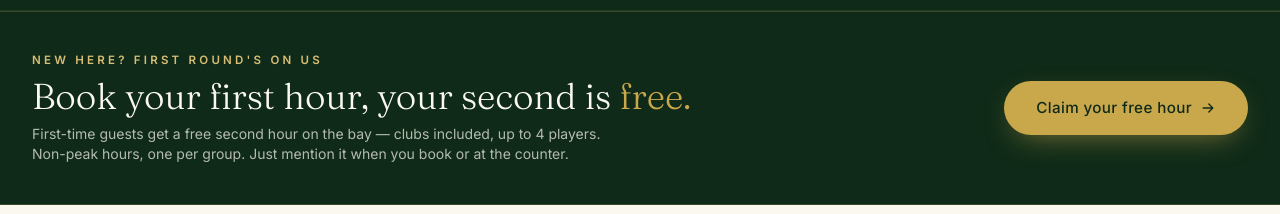
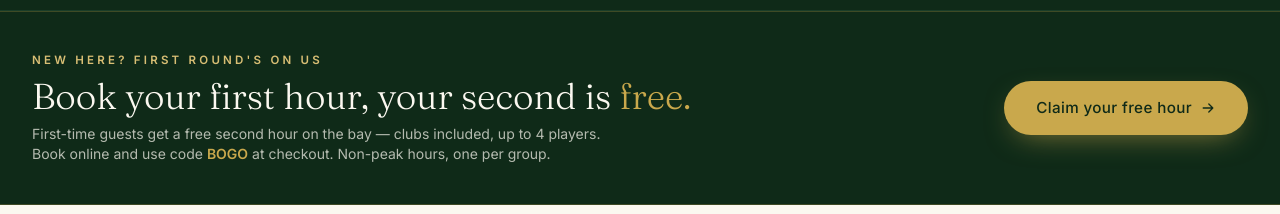
Before and after one commit to cjmizell13-ai/chipshots-web, a Next.js app: page / in a window 1280 px wide. Shown: the part 840-1054 px from the top of the page. Built offline with nearby package versions, Linux system fonts and the light colour scheme.

Commit message:
First-timer BOGO: online redemption via code BOGO at checkout

```diff
--- a/src/app/page.tsx
+++ b/src/app/page.tsx
@@ -129,8 +129,9 @@ export default function Home() {
             </h2>
             <p className="mt-2 max-w-xl text-sm text-cream/70">
               First-time guests get a free second hour on the bay — clubs
-              included, up to {golf.players} players. Non-peak hours, one per
-              group. Just mention it when you book or at the counter.
+              included, up to {golf.players} players. Book online and use code{" "}
+              <span className="font-semibold text-gold">BOGO</span> at checkout.
+              Non-peak hours, one per group.
             </p>
           </div>
           <ButtonLink
```
